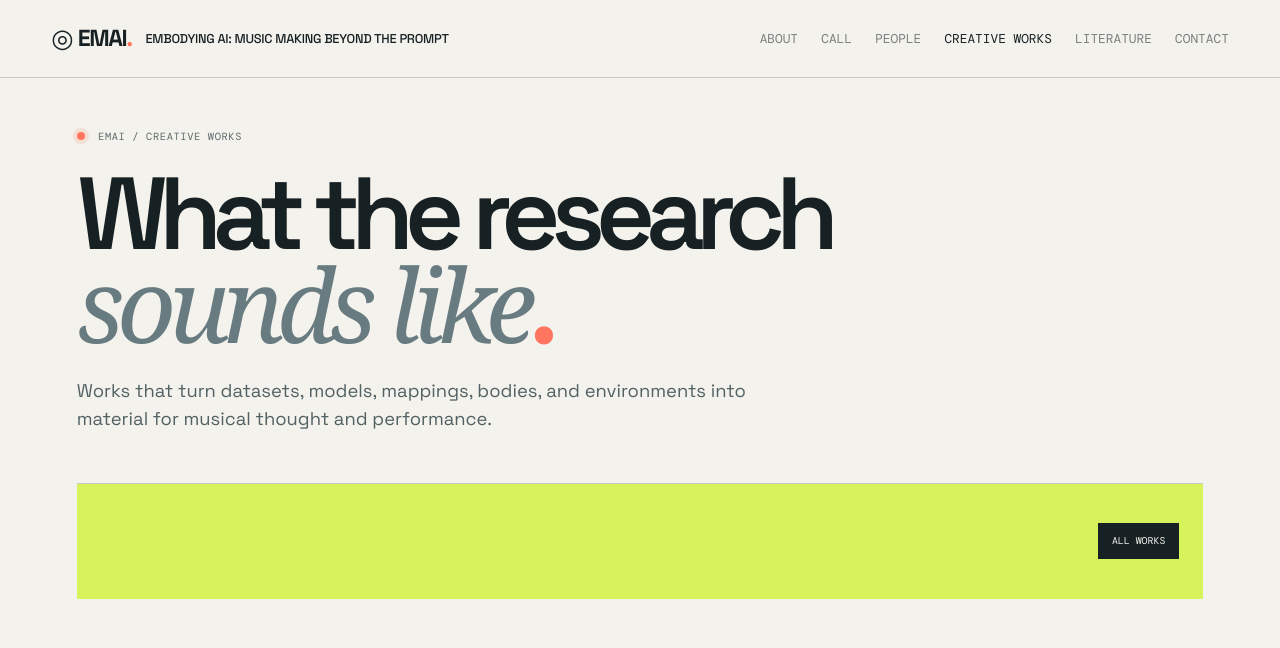
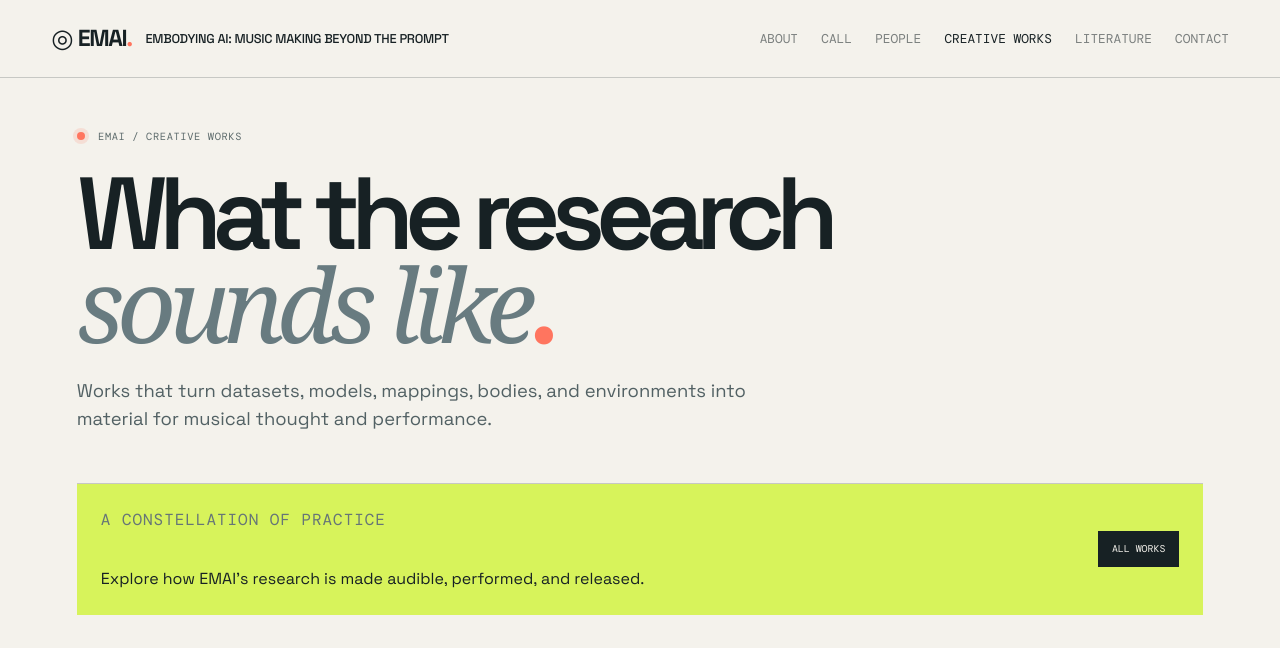
Before and after one commit to emai-ca/emai-ca.github.io, a Jekyll site: the page built from works.md, in a window 1280 px wide. Shown: the top 648 px of the page. Built offline with Jekyll 4.4.1, drawn with Linux system fonts in a browser that asks for light colours; grey boxes are pictures that could not be loaded.

Commit message:
Give the works toolbar a heading and intro
Fills the acid box, which until now held only an empty spacer and a
single button, with "A constellation of practice" and a line describing
what the page collects — mirroring the research constellation heading on
the literature page.

Co-Authored-By: Claude Opus 5 <noreply@anthropic.com>

```diff
--- a/assets/css/overrides.css
+++ b/assets/css/overrides.css
@@ -1783,3 +1783,11 @@ body[data-page="publications"] .session-link:focus-within {
   outline: 2px solid var(--coral);
   outline-offset: -2px;
 }
+
+/* Intro text inside the acid toolbar box: ink rather than the grey used on
+   pale backgrounds, and no negative offset now that it follows a large label. */
+body[data-page="works"] .archive-toolbar .constellation-intro {
+  margin: 0.5rem 0 0;
+  color: var(--ink);
+  max-width: 34rem;
+}
--- a/works.md
+++ b/works.md
@@ -6,7 +6,7 @@ nav: works
 
 <section class="page-hero content-wide reveal"><p class="eyebrow"><span class="live-dot"></span> EMAI / Creative Works</p><h1>What the research<br><em>sounds like</em><span class="accent">.</span></h1><p class="page-lede">Works that turn datasets, models, mappings, bodies, and environments into material for musical thought and performance.</p></section>
 
-<section class="content-wide works-section"><div class="archive-toolbar"><div class="section-label" aria-hidden="true">&nbsp;</div><div class="filter-group" role="group" aria-label="Filter works"><button class="filter-button is-active" data-filter="all" type="button">All works</button></div></div><div class="works-grid">
+<section class="content-wide works-section"><div class="archive-toolbar"><div><div class="section-label section-label-large">A constellation of practice</div><p class="constellation-intro">Explore how EMAI’s research is made audible, performed, and released.</p></div><div class="filter-group" role="group" aria-label="Filter works"><button class="filter-button is-active" data-filter="all" type="button">All works</button></div></div><div class="works-grid">
   <article class="work-card" data-type="generative"><div class="work-visual work-video ratio-xtall" data-video="uz3YEbMRJdg"><img src="https://img.youtube.com/vi/uz3YEbMRJdg/maxresdefault.jpg" onerror="this.src='https://img.youtube.com/vi/uz3YEbMRJdg/hqdefault.jpg'" alt="Video documentation of Clastic Music" loading="lazy"><button class="work-play" type="button" aria-label="Play video: Clastic Music"><span aria-hidden="true">▶</span></button></div><div class="work-meta"><h2><a href="https://media.vigliensoni.com/clastic-music/" target="_blank" rel="noopener noreferrer">Clastic Music</a></h2><p class="work-venue">MUTEK, Montréal · 2018 · Gabriel Vigliensoni</p><ul class="work-tags"><li>machine learning</li><li>bespoke datasets</li></ul></div></article>
   <article class="work-card" data-type="generative"><div class="work-visual visual-clastic ratio-landscape"><div class="wave wave-one"></div><div class="wave wave-two"></div><div class="wave wave-three"></div></div><div class="work-meta"><h2><a href="#">Work title four</a></h2><p class="work-venue">Venue · year</p><ul class="work-tags"><li>research</li></ul></div></article>
   <article class="work-card" data-type="instrument"><div class="work-visual visual-mosaique ratio-tall"><div class="sound-orbit orbit-a"></div><div class="sound-orbit orbit-b"></div><div class="sound-orbit orbit-c"></div></div><div class="work-meta"><h2><a href="https://mosaique.cargo.site/" target="_blank" rel="noopener noreferrer">Mosaïque</a></h2><p class="work-venue">Complete · 2023</p><ul class="work-tags"><li>concatenative synthesis</li><li>instrument</li></ul></div></article>
```
